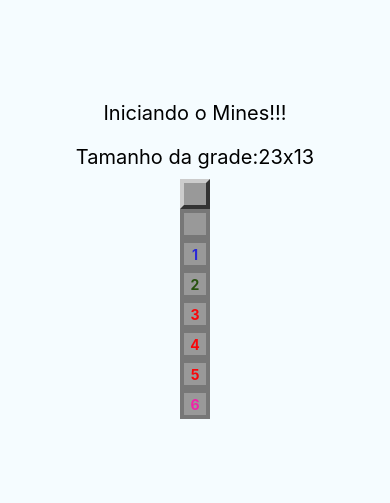
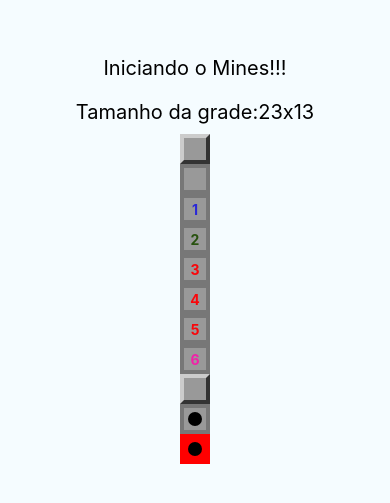
Before and after one commit to Gustavo-Bento/proj_minefield-js, a React Native app: screen / in a window 390 px wide. Shown: the part 167-670 px from the top of the page. Built offline with nearby package versions, Linux system fonts and the light colour scheme.

Commit message:
include mine component

```diff
--- a/App.js
+++ b/App.js
@@ -20,6 +20,9 @@
         <Field opened nearMines={4} />
         <Field opened nearMines={5} />
         <Field opened nearMines={6} />
+        <Field mined />
+        <Field mined opened />
+        <Field mined opened exploded />
       </View>
     );
   }
--- a/app.json
+++ b/app.json
@@ -1,7 +1,7 @@
 {
   "expo": {
     "name": "proj_minefield-js",
-    "slug": "snack-f4a91343-a31b-44db-8029-bbdbfd2d4720",
+    "slug": "snack-d87382e6-5521-4125-8073-2675d16953f9",
     "version": "1.0.0",
     "orientation": "portrait",
     "icon": "./assets/icon.png",
--- a/src/components/Field.js
+++ b/src/components/Field.js
@@ -1,12 +1,14 @@
 import React from 'react';
 import { View, StyleSheet, Text } from 'react-native';
 import params from '../Params';
+import Mine from './Mine'
 
 export default (props) => {
-  const { mined, opened, nearMines } = props;
+  const { mined, opened, nearMines,exploded } = props;
 
   const styleField = [style.field];
   if (opened) styleField.push(style.opened);
+  if(exploded) styleField.push(style.exploded)
   if (styleField.length === 1) styleField.push(style.regular);
 
   let color = null
@@ -21,6 +23,7 @@
     <View style={styleField}>
       {!mined&& opened && nearMines > 0 ?
       <Text style={[style.label, { color: color }]}>{nearMines}</Text>: false}
+      {mined && opened ? <Mine /> : false}
     </View>
   )
 
@@ -48,5 +51,9 @@
   label: {
     fontWeight: 'bold',
     fontSize: params.fontSize,
+  },
+  exploded: {
+    backgroundColor: 'red',
+    borderColor: 'red',
   }
 });
--- /dev/null
+++ b/src/components/Mine.js
@@ -0,0 +1,35 @@
+import React from 'react'
+import { View, StyleSheet } from 'react-native'
+
+export default props => {
+  return (
+    <View style ={style.container}>
+      <View style={style.coreMine} />
+      <View style={style.line, {transform: [{rotate: '45deg'}] }} />
+      <View style={style.line, {transform: [{rotate: '80de'}] }} />
+      <View style={style.line, {transform: [{rotate: '135deg'}] }} />
+    </View>
+  )
+}
+
+const style = StyleSheet.create({
+  container: {
+    alignItems: 'center',
+    justifyContent: 'center',
+  },
+  coreMine: {
+    height: 14,
+    width: 14,
+    borderRadius: 10,
+    backgroundColor: 'black',
+    alignItems: 'center',
+    justifyContent: 'center',
+  },
+  line:{
+    position: 'absolute',
+    height: 3,
+    width: 20,
+    borderRadius: 3,
+    backgroundColor: 'black',
+  }
+})
```
